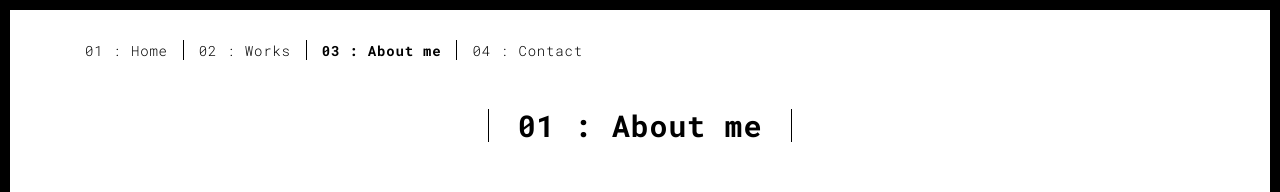
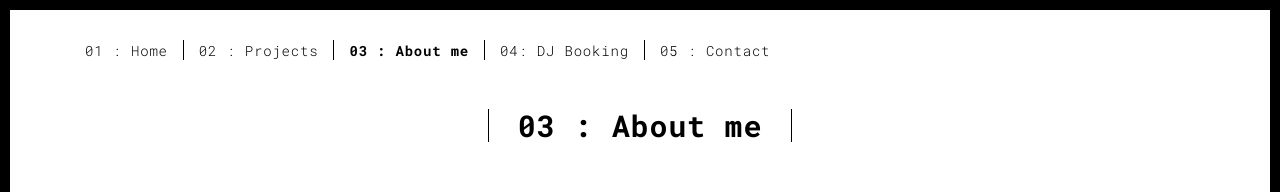
Before and after one commit to MARCOpo1o/MARCOpo1o.github.io, a plain HTML site: page about.html in a window 1280 px wide. Shown: the top 192 px of the page. Drawn offline with Linux system fonts and the light colour scheme.

Commit message:
minor changes

```diff
--- a/about.html
+++ b/about.html
@@ -15,7 +15,7 @@
   <link rel="apple-touch-icon" sizes="180x180" href="./assets/apple-icon-180x180.png">
   <link href="./assets/favicon.ico" rel="icon">
 
-  <title>Title page</title>
+  <title>About me</title>
 
 <link href="./main.3f6952e4.css" rel="stylesheet"></head>
 
@@ -38,9 +38,10 @@
       <div class="collapse navbar-collapse" id="navbar-collapse">
         <ul class="nav navbar-nav ">
           <li><a href="./index.html" title="">01 : Home</a></li>
-          <li><a href="./works.html" title="">02 : Works</a></li>
+          <li><a href="./works.html" title="">02 : Projects</a></li>
           <li><a href="./about.html" title="">03 : About me</a></li>
-          <li><a href="./contact.html" title="">04 : Contact</a></li>
+          <li><a href="#" title="">04: DJ Booking</a></li>
+          <li><a href="./contact.html" title="">05 : Contact</a></li>
         </ul>
 
 
@@ -54,7 +55,7 @@
       <div class="row">
         <div class="col-xs-12">
           <div class="section-container-spacer text-center">
-            <h1 class="h2">01 : About me</h1>
+            <h1 class="h2">03 : About me</h1>
           </div>
 
           <div class="row">
```
Also changed, not shown: contact.html (+3 -2 lines), index.html (+8 -7 lines), work.html (+8 -7 lines), works.html (+8 -7 lines), 2 other files.
